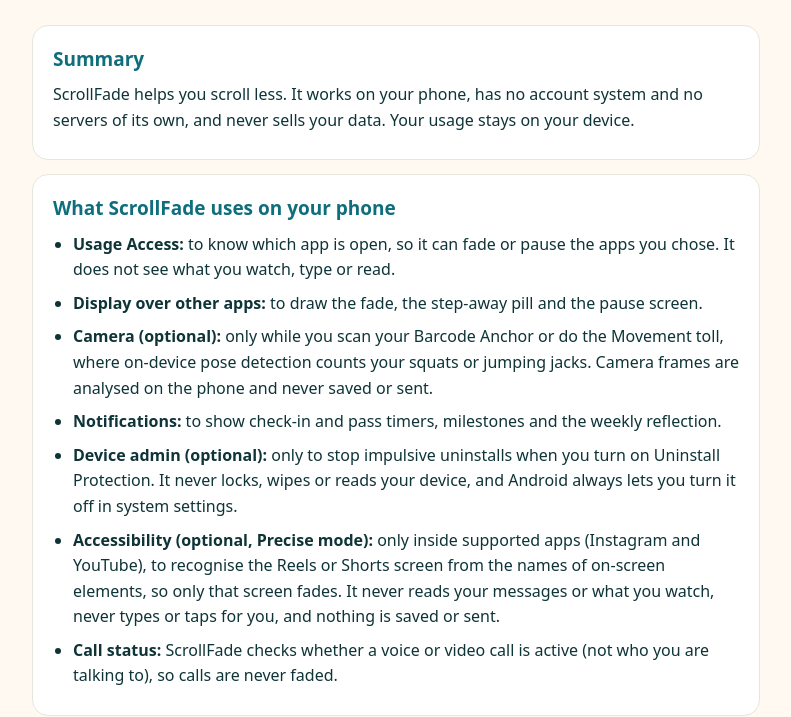
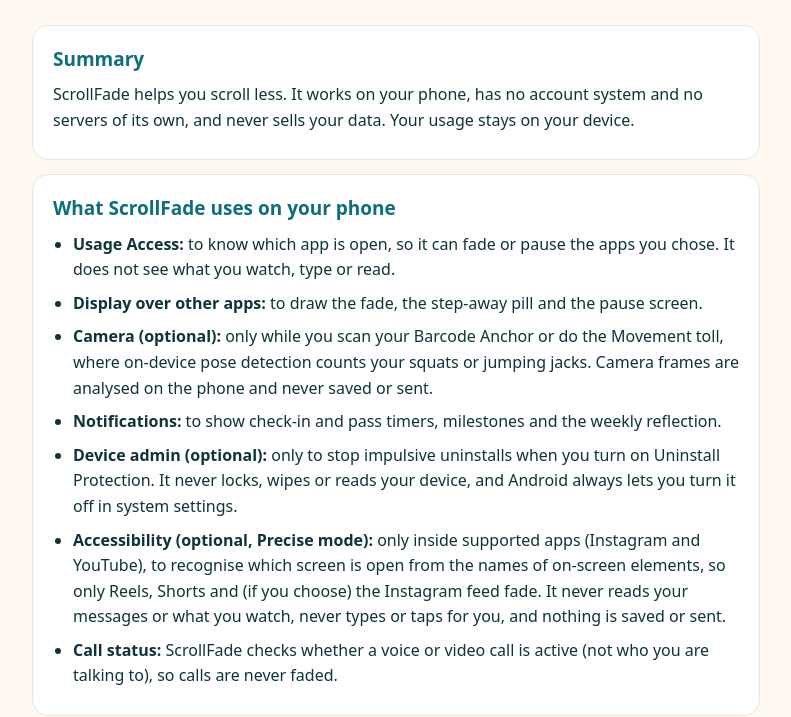
Before and after one commit to rikhiidol86-lgtm/scrollfade-privacy, a plain HTML site: page index.html in a window 1280 px wide. Shown: the part 113-830 px from the top of the page, without its empty margins (244-1035 px from the left). Drawn offline with Linux system fonts and the light colour scheme.

Commit message:
Precise mode rules v3 (feed option) and privacy wording
Co-Authored-By: Claude Opus 5.5 <noreply@anthropic.com>

```diff
--- a/index.html
+++ b/index.html
@@ -39,7 +39,7 @@
       <li><strong>Camera (optional):</strong> only while you scan your Barcode Anchor or do the Movement toll, where on-device pose detection counts your squats or jumping jacks. Camera frames are analysed on the phone and never saved or sent.</li>
       <li><strong>Notifications:</strong> to show check-in and pass timers, milestones and the weekly reflection.</li>
       <li><strong>Device admin (optional):</strong> only to stop impulsive uninstalls when you turn on Uninstall Protection. It never locks, wipes or reads your device, and Android always lets you turn it off in system settings.</li>
-      <li><strong>Accessibility (optional, Precise mode):</strong> only inside supported apps (Instagram and YouTube), to recognise the Reels or Shorts screen from the names of on-screen elements, so only that screen fades. It never reads your messages or what you watch, never types or taps for you, and nothing is saved or sent.</li>
+      <li><strong>Accessibility (optional, Precise mode):</strong> only inside supported apps (Instagram and YouTube), to recognise which screen is open from the names of on-screen elements, so only Reels, Shorts and (if you choose) the Instagram feed fade. It never reads your messages or what you watch, never types or taps for you, and nothing is saved or sent.</li>
       <li><strong>Call status:</strong> ScrollFade checks whether a voice or video call is active (not who you are talking to), so calls are never faded.</li>
     </ul>
   </section>
```
Also changed, not shown: precise-rules.txt.
